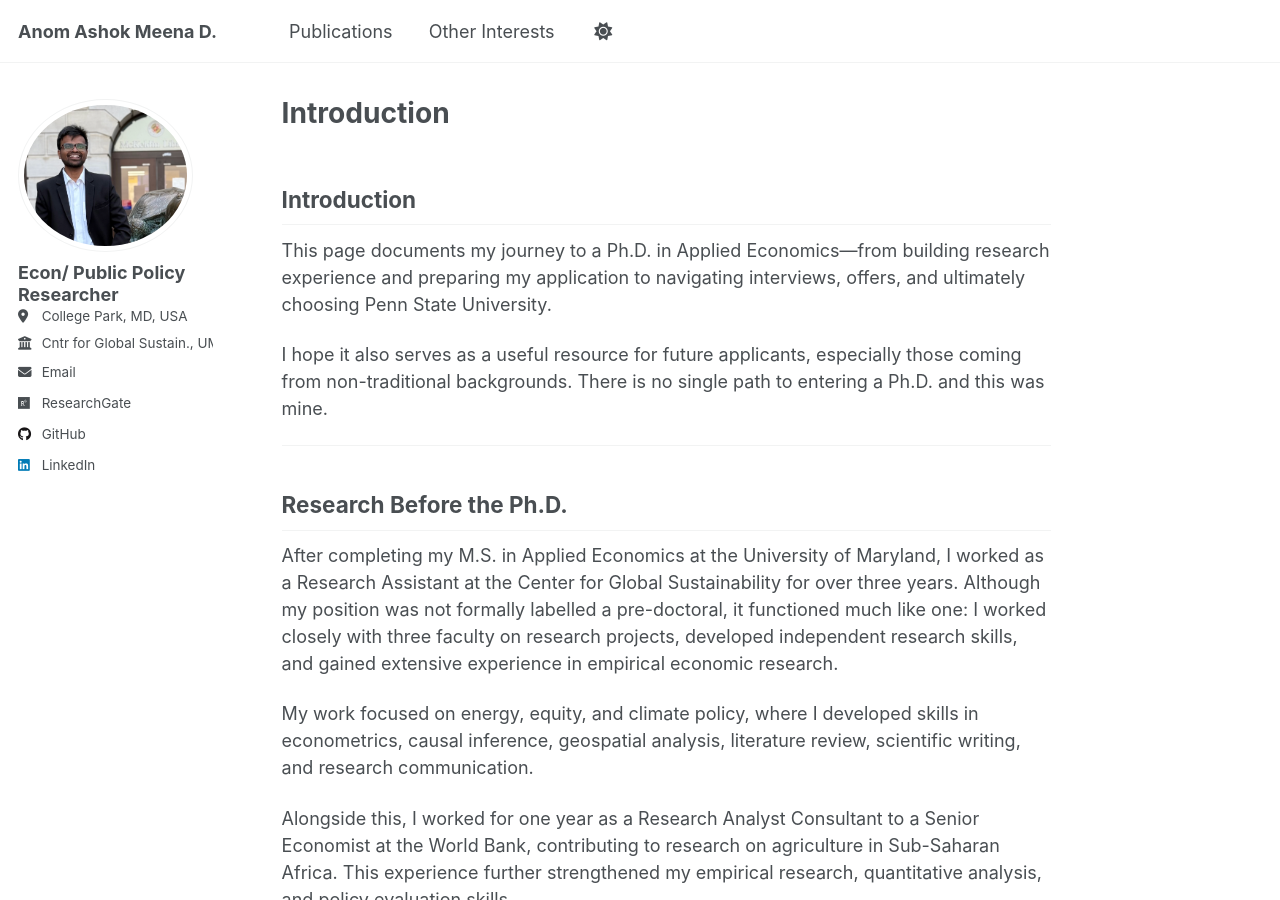
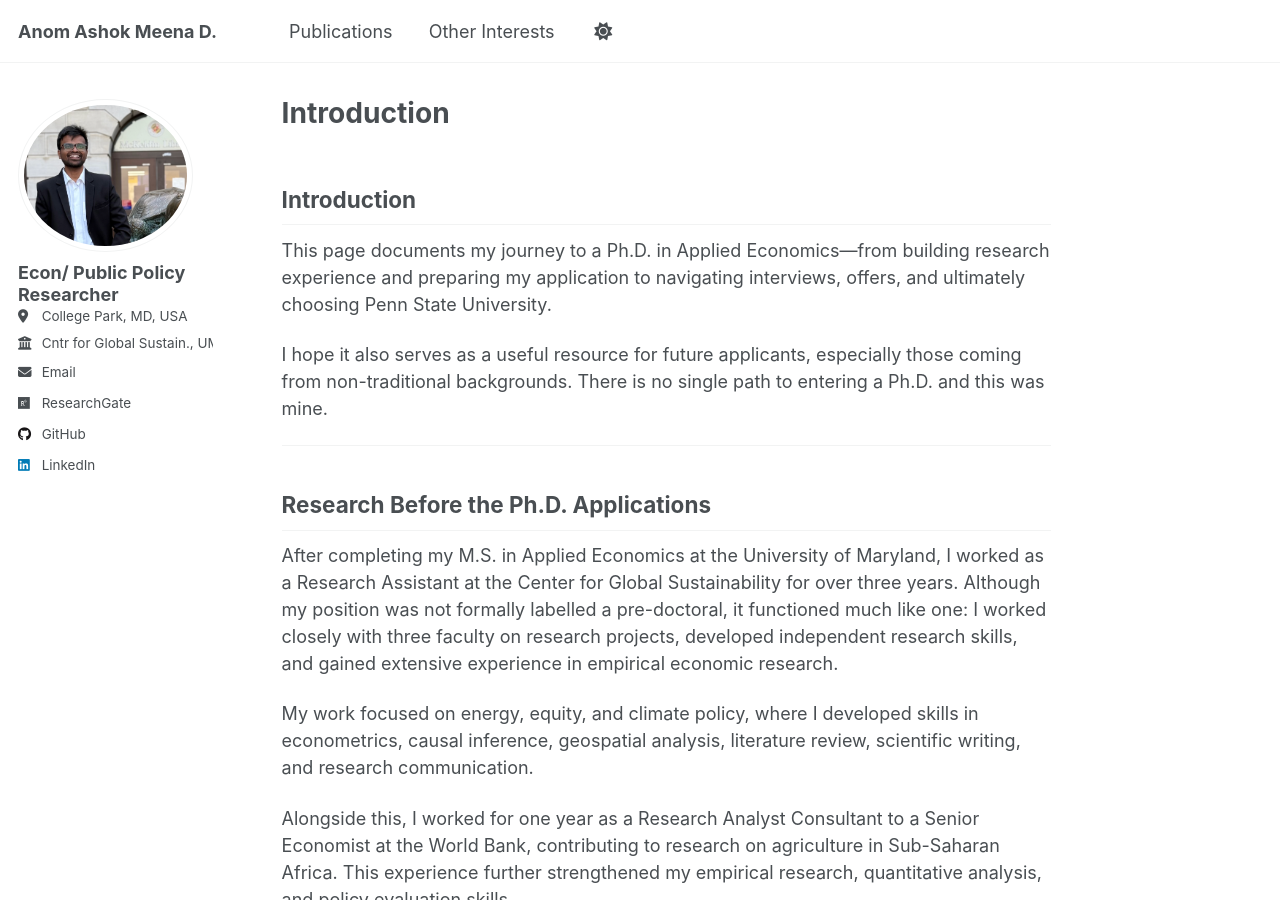
Before and after one commit to anomdule/anomdule.github.io, a Jekyll site: the page built from _pages/predoc-journey.md, in a window 1280 px wide and 900 px high. Built offline with Jekyll 4.4.1, drawn with Linux system fonts in a browser that asks for light colours; our own code applies the rules of GitHub Pages for plain Markdown files; a script that is not in the unit is left out.

Commit message:
Update predoc-journey.md

```diff
--- a/_pages/predoc-journey.md
+++ b/_pages/predoc-journey.md
@@ -6,7 +6,7 @@ I hope it also serves as a useful resource for future applicants, especially tho
 
 ---
 
-## Research Before the Ph.D.
+## Research Before the Ph.D. Applications
 
 After completing my M.S. in Applied Economics at the University of Maryland, I worked as a Research Assistant at the Center for Global Sustainability for over three years. Although my position was not formally labelled a pre-doctoral, it functioned much like one: I worked closely with three faculty on research projects, developed independent research skills, and gained extensive experience in empirical economic research.
 
```
